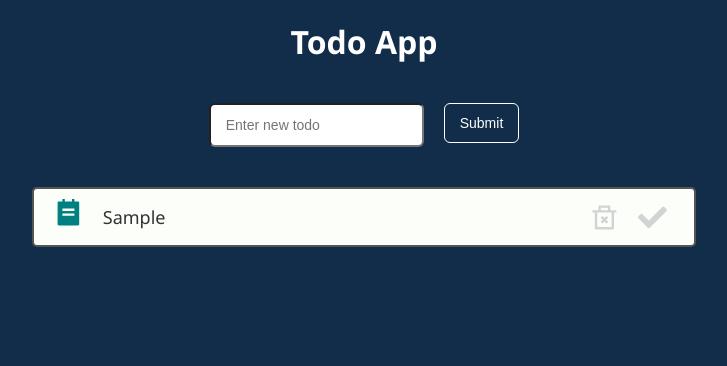
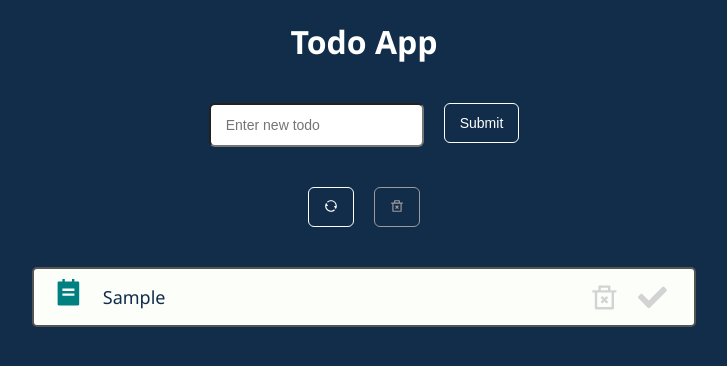
Before and after one commit to serhiishf/react-bohdan, a React (Vite) app: page / in a window 1280 px wide. Both pictures are taken after typing "Sample" into the empty fields and a click on the button "Submit". Shown: the top 366 px of the page, without its empty margins (276-1003 px from the left). Built offline with nearby package versions, Linux system fonts and the light colour scheme.

Commit message:
feat: Finished Todo add v2

```diff
--- a/src/App.jsx
+++ b/src/App.jsx
@@ -2,6 +2,7 @@ import { useState, useRef } from 'react';
 import './App.css';
 import TodoForm from './components/TodoForm/TodoForm';
 import TodoList from './components/TodoList/TodoList';
+import TodosActions from './components/TodosActions/TodosActions';
 
 function App() {
   const [todos, setTodos] = useState([]);
@@ -12,7 +13,7 @@ function App() {
       text: text,
       isCompleted: false,
       id: idRef.current,
-    }
+    };
     idRef.current += 1;
     setTodos([...todos, newTodo]);
   };
@@ -22,18 +23,30 @@ function App() {
   };
 
   const toggleTodoHandler = (id) => {
-    setTodos(todos.map((todo) => {
-      return todo.id === id
-      ? {...todo, isCompleted: !todo.isCompleted}
-      : {...todo}
-    }))
-  }
+    setTodos(
+      todos.map((todo) => {
+        return todo.id === id ? { ...todo, isCompleted: !todo.isCompleted } : { ...todo };
+      })
+    );
+  };
+
+  const resetTodosHandler = () => {
+    setTodos([]);
+  };
+
+  const deleteCompletedHandler = () => {
+    setTodos(todos.filter((todo) => !todo.isCompleted));
+  };
+
+  const completedTodoCount = todos.filter((todo) => todo.isCompleted).length;
 
   return (
     <div className="App">
       <h1 className="title">Todo App</h1>
       <TodoForm addTodo={addTodoHandler} />
-      <TodoList todos={todos} deleteTodo={deleteTodoHandler} toggleTodo={toggleTodoHandler}/>
+      {!!todos.length && <TodosActions resetTodos={resetTodosHandler} deleteCompleted={deleteCompletedHandler} completedTodoExist={!!completedTodoCount} />}
+      <TodoList todos={todos} deleteTodo={deleteTodoHandler} toggleTodo={toggleTodoHandler} />
+      {completedTodoCount > 0 && <h2>{`You have completed ${completedTodoCount} ${completedTodoCount > 1 ? 'todos' : 'todo'}`}</h2>}
     </div>
   );
 }
--- a/src/components/Todo/Todo.module.css
+++ b/src/components/Todo/Todo.module.css
@@ -17,9 +17,7 @@
 }
 
 .text {
-  /* text-align: center; */
   text-align-last: left;
-  color: #333333;
   font-size: 18px;
   width: 100%;
 }
--- a/src/components/TodoForm/TodoForm.jsx
+++ b/src/components/TodoForm/TodoForm.jsx
@@ -7,19 +7,22 @@ function TodoForm(props) {
   const [text, setText] = useState('');
 
   const { addTodo } = props;
-  const handleClick = () => {
-  };
+  const handleClick = () => {};
 
   const onSubmitHandler = (event) => {
     event.preventDefault();
-    addTodo(text);
-    setText('');
+    if (text) {
+      addTodo(text);
+      setText('');
+    }
   };
 
   return (
     <form className={styles.todoForm} onSubmit={onSubmitHandler}>
       <input value={text} onChange={(e) => setText(e.target.value)} className={styles.input} type="text" placeholder="Enter new todo" />
-      <Button onClick={handleClick} buttonName="Submit" />
+      <Button onClick={handleClick} type="submit" title="Submit">
+        Submit
+      </Button>
     </form>
   );
 }
--- /dev/null
+++ b/src/components/TodosActions/TodosActions.jsx
@@ -0,0 +1,19 @@
+import styles from './TodosActions.module.css';
+import Button from '../ui/Button/Button';
+import { RiDeleteBin2Line, RiRefreshLine } from 'react-icons/ri';
+
+function TodosActions(props) {
+  const { resetTodos, deleteCompleted, completedTodoExist } = props;
+  return (
+    <div className={styles.actionForm}>
+      <Button title="Reset Todos" onClick={resetTodos}>
+        <RiRefreshLine />
+      </Button>
+      <Button title="Clear Completed Todos" onClick={deleteCompleted} disabled={!completedTodoExist}>
+        <RiDeleteBin2Line />
+      </Button>
+    </div>
+  );
+}
+
+export default TodosActions;
--- /dev/null
+++ b/src/components/TodosActions/TodosActions.module.css
@@ -0,0 +1,5 @@
+.actionForm {
+  display: flex;
+  gap: 20px;
+  justify-content: center;
+}
--- a/src/components/ui/Button/Button.jsx
+++ b/src/components/ui/Button/Button.jsx
@@ -1,11 +1,10 @@
 import styles from './Button.module.css';
 
 function Button(props) {
-  const { onClick, buttonName } = props;
-
+  const { onClick, children, title, disabled = false } = props;
   return (
-    <button className={styles.button} onClick={onClick} type="submit">
-      {buttonName}
+    <button {...props} onClick={onClick} title={title} disabled={disabled} className={`${styles.button} ${disabled && styles.buttonDisabled}`}>
+      {children}
     </button>
   );
 }
--- a/src/components/ui/Button/Button.module.css
+++ b/src/components/ui/Button/Button.module.css
@@ -14,3 +14,8 @@
   background-color: grey;
   border: 1px solid grey;
 }
+
+.buttonDisabled {
+  color: rgb(158, 154, 154);
+  border-color: rgb(158, 154, 154);
+}
```
